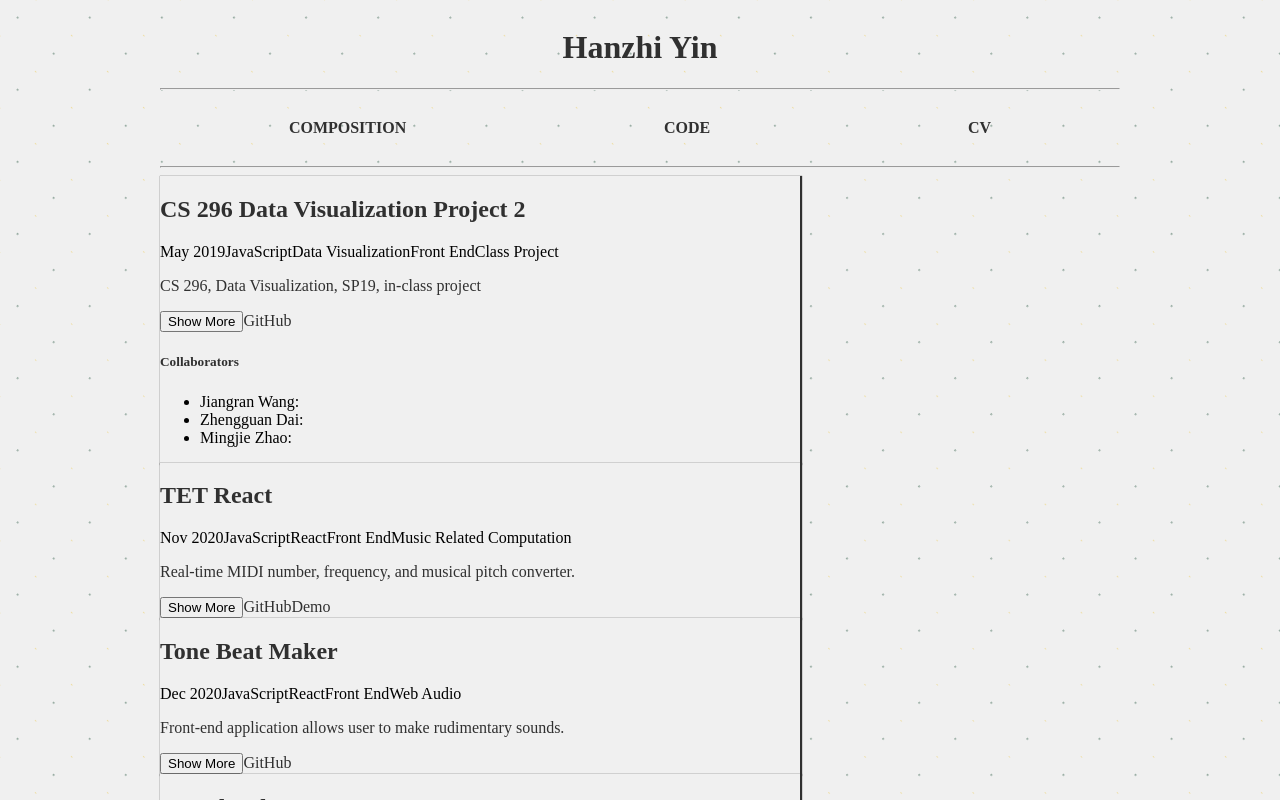
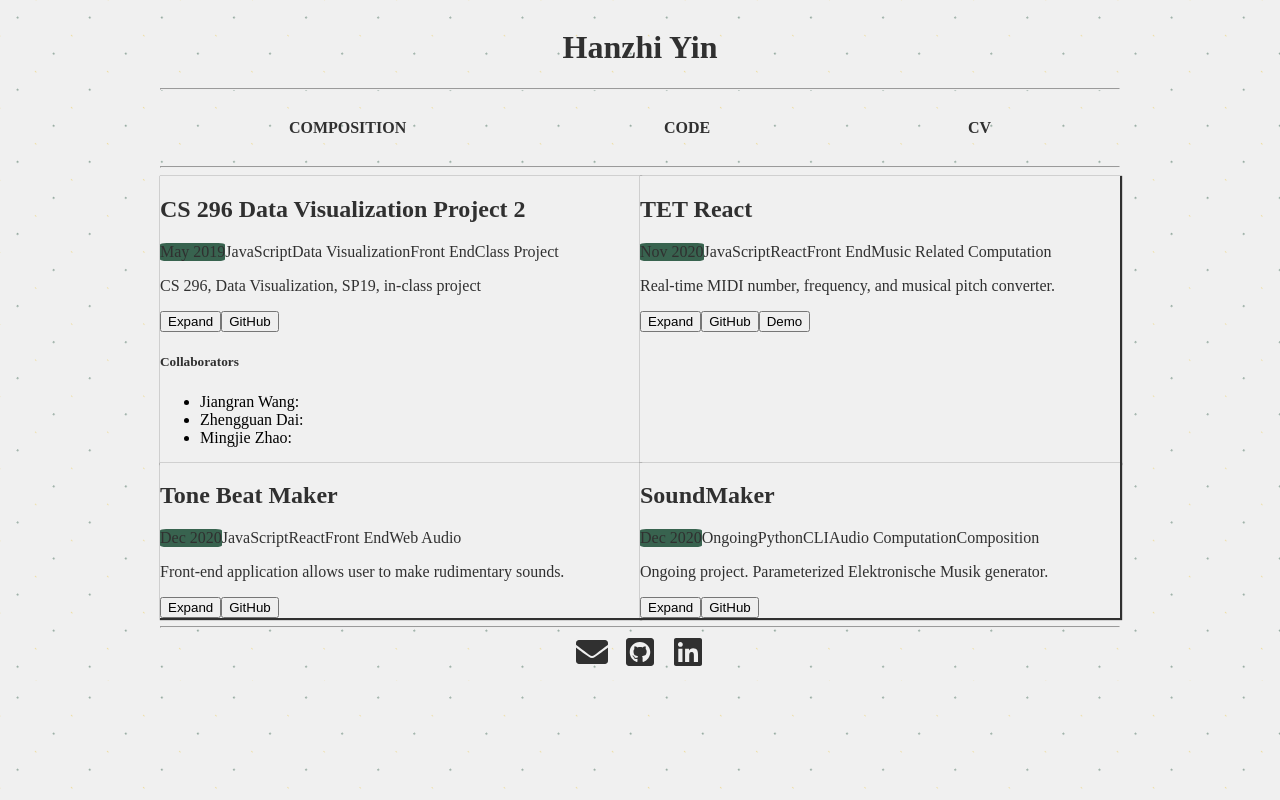
Before and after one commit to int0thewind/www-next, a Next.js app: page /code in a window 1280 px wide. Shown: the top 800 px of the page. Built offline with nearby package versions, Linux system fonts and the light colour scheme; a web font is replaced by a local one.

Commit message:
remove bootstrap making own pill button

```diff
--- /dev/null
+++ b/component/Button.tsx
@@ -0,0 +1,22 @@
+import { ButtonHTMLAttributes } from 'react';
+
+// TODO: how to pass button html attribute?
+// TODO: Style the button
+
+type ButtonProps = ButtonHTMLAttributes<HTMLButtonElement> & {
+  variant: 'primary' | 'secondary' | 'link';
+  sm: boolean;
+};
+
+export default function Button({ variant, children, sm }: ButtonProps) {
+  const classList = ['button'];
+  if (variant === 'primary') classList.push('button-primary');
+  else if (variant === 'secondary') classList.push('button-secondary');
+  else classList.push('button-link');
+
+  return (
+    <button type="button" className={classList.join(' ')}>
+      {children}
+    </button>
+  );
+}
--- /dev/null
+++ b/component/Pill.tsx
@@ -0,0 +1,17 @@
+import { PropsWithChildren } from 'react';
+
+type PillProps = PropsWithChildren<{
+  color?: 'primary' | 'secondary' | undefined;
+}>;
+
+export default function Pill({ color, children }: PillProps) {
+  const classList = ['pill'];
+  if (color === 'primary') classList.push('pill-primary');
+  else if (color === 'secondary') classList.push('pill-secondary');
+
+  return (
+    <span className={classList.join(' ')}>
+      {children}
+    </span>
+  );
+}
--- a/component/ProjectPage.tsx
+++ b/component/ProjectCard.tsx
@@ -1,7 +1,7 @@
 import { useState } from 'react';
-import Badge from 'react-bootstrap/Badge';
-import Button from 'react-bootstrap/Button';
 import { ProjectInfo } from '../lib';
+import Pill from './Pill';
+import Button from './Button';
 
 type ProjectCardProps = {
   data: ProjectInfo;
@@ -9,7 +9,7 @@ type ProjectCardProps = {
 
 const months = ['Jan', 'Feb', 'Mar', 'Apr', 'May', 'Jun', 'Jul', 'Aug', 'Sep', 'Oct', 'Nov', 'Dec'];
 
-function ProjectCard({ data }: ProjectCardProps) {
+export default function ProjectCard({ data }: ProjectCardProps) {
   const {
     title, isMain, year, month, tags, desc, shortDesc, colab, links,
   } = data;
@@ -20,17 +20,17 @@ function ProjectCard({ data }: ProjectCardProps) {
     <div className="project-card">
       <h2>{title}</h2>
       <div className="project-card-tags">
-        {!isMain || <Badge pill variant="danger">Major Work</Badge>}
-        <Badge pill variant="warning">{dateString}</Badge>
-        {tags.map((tag) => <Badge key={tag} pill variant="info">{tag}</Badge>)}
+        <Pill color="secondary">{dateString}</Pill>
+        {!isMain || <Pill color="primary">Major Work</Pill>}
+        {tags.map((tag) => <Pill key={tag}>{tag}</Pill>)}
       </div>
       <p>
         {displayDesc ? desc : shortDesc}
       </p>
-      <Button onClick={toggleDisplayDesc} variant="link" size="sm">
-        {displayDesc ? 'Show Less' : 'Show More'}
+      <Button onClick={toggleDisplayDesc} variant="link" sm>
+        {displayDesc ? 'Collapse' : 'Expand'}
       </Button>
-      {Object.keys(links).map((key) => <Button key={key} href={links[key]}>{key}</Button>)}
+      {Object.keys(links).map((key) => <Button key={key} href={links[key]} variant="link">{key}</Button>)}
       {!colab.length || (
       <>
         <h5>Collaborators</h5>
@@ -42,15 +42,3 @@ function ProjectCard({ data }: ProjectCardProps) {
     </div>
   );
 }
-
-type ProjectPageProps = {
-  data: ProjectInfo[]
-};
-
-export default function ProjectPage({ data }: ProjectPageProps) {
-  return (
-    <div className="project-page">
-      {data.map((d) => <ProjectCard data={d} />)}
-    </div>
-  );
-}
--- a/component/index.ts
+++ b/component/index.ts
@@ -1,3 +1,3 @@
 export { default as Header } from './Header';
 export { default as Footer } from './Footer';
-export { default as ProjectPage } from './ProjectPage';
+export { default as ProjectCard } from './ProjectCard';
--- a/package.json
+++ b/package.json
@@ -8,10 +8,8 @@
     "start": "next start"
   },
   "dependencies": {
-    "bootstrap": "^4.5.3",
     "next": "10.0.5",
     "react": "17.0.1",
-    "react-bootstrap": "^1.4.3",
     "react-dom": "17.0.1",
     "react-icons": "^4.1.0",
     "sass": "^1.32.2"
--- a/pages/code.tsx
+++ b/pages/code.tsx
@@ -2,7 +2,7 @@ import { InferGetStaticPropsType } from 'next';
 import { readFileSync } from 'fs';
 import { join } from 'path';
 import { ProjectInfo } from '../lib';
-import { ProjectPage } from '../component';
+import { ProjectCard } from '../component';
 
 export async function getStaticProps() {
   const dataPath = join(process.cwd(), 'data/code.json');
@@ -19,5 +19,9 @@ export async function getStaticProps() {
 type Props = InferGetStaticPropsType<typeof getStaticProps>;
 
 export default function Code({ projectInfo }: Props) {
-  return <ProjectPage data={projectInfo} />;
+  return (
+    <div className="project-page">
+      {projectInfo.map((d) => <ProjectCard data={d} />)}
+    </div>
+  );
 }
--- a/styles/globals.scss
+++ b/styles/globals.scss
@@ -32,6 +32,7 @@ $color-primary: $color-primary-light;
 $color-secondary: $color-secondary-light;
 
 $max-width: 960px;
+$min-width: 375px;
 $margin: 4px;
 
 // @media screen and (prefers-color-scheme: dark) {
@@ -108,7 +109,7 @@ Project Page component definitions
 
 .project-page {
   display: grid;
-  grid-template-columns: repeat(auto-fit, minmax($max-width / 2, $max-width * 2 / 3));
+  grid-template-columns: repeat(auto-fit, minmax($min-width, $max-width / 2));
 }
 
 .project-card {
@@ -122,3 +123,22 @@ Project Page component definitions
   align-items: flex-start;
   justify-content: flex-start;
 }
+
+/********************************
+Button and Pill component definitions
+********************************/
+
+.pill {
+  color: $color-text;
+  font-size: 12pt;
+  font-weight: 400;
+  border-radius: 10%;
+}
+
+.pill-primary {
+  background-color: $color-primary;
+}
+
+.pill-secondary {
+  background-color: $color-secondary;
+}
```
Also changed, not shown: pages/composition.tsx (+6 -2 lines), 1 other file (tests, documents, lock files or other folders).
